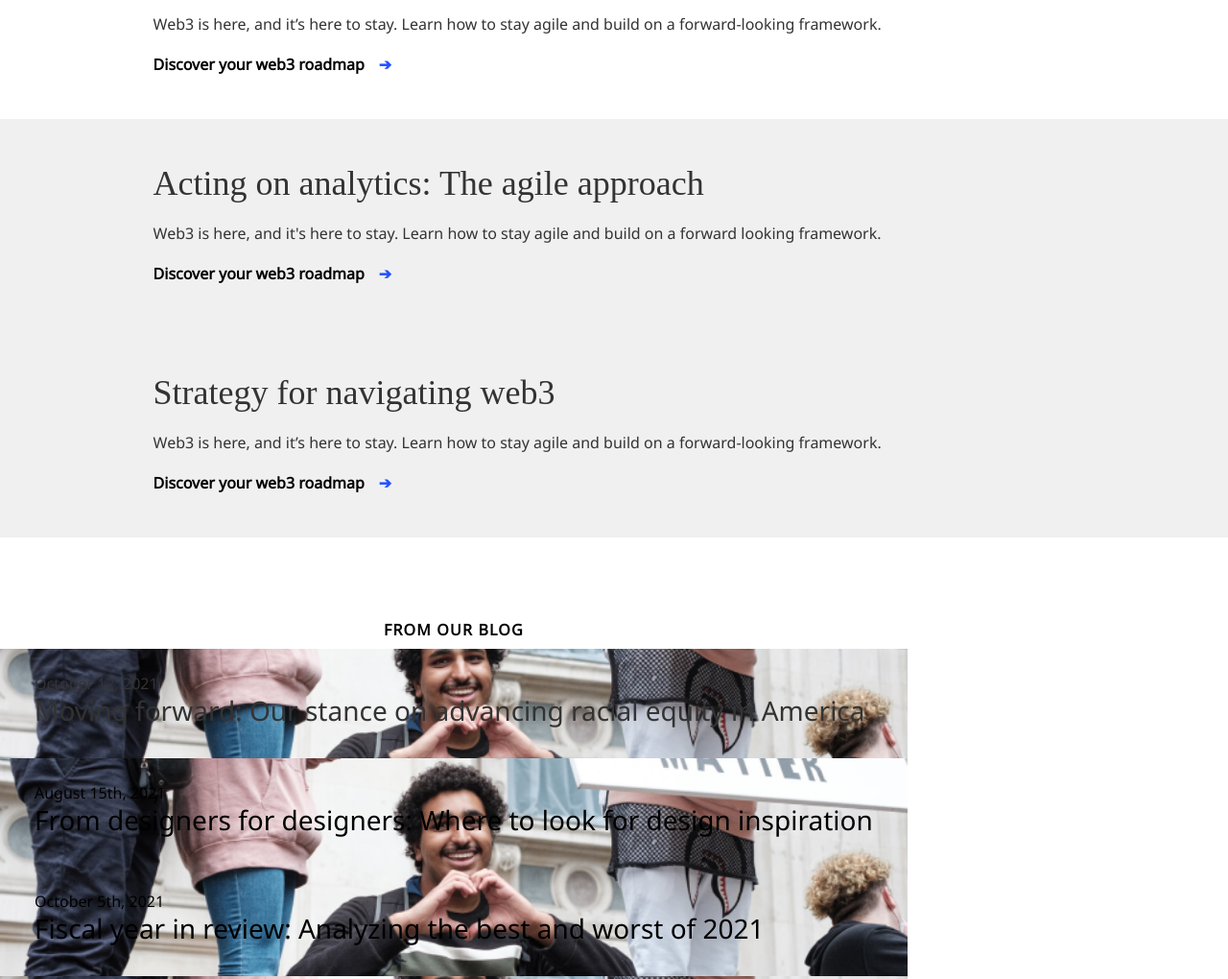
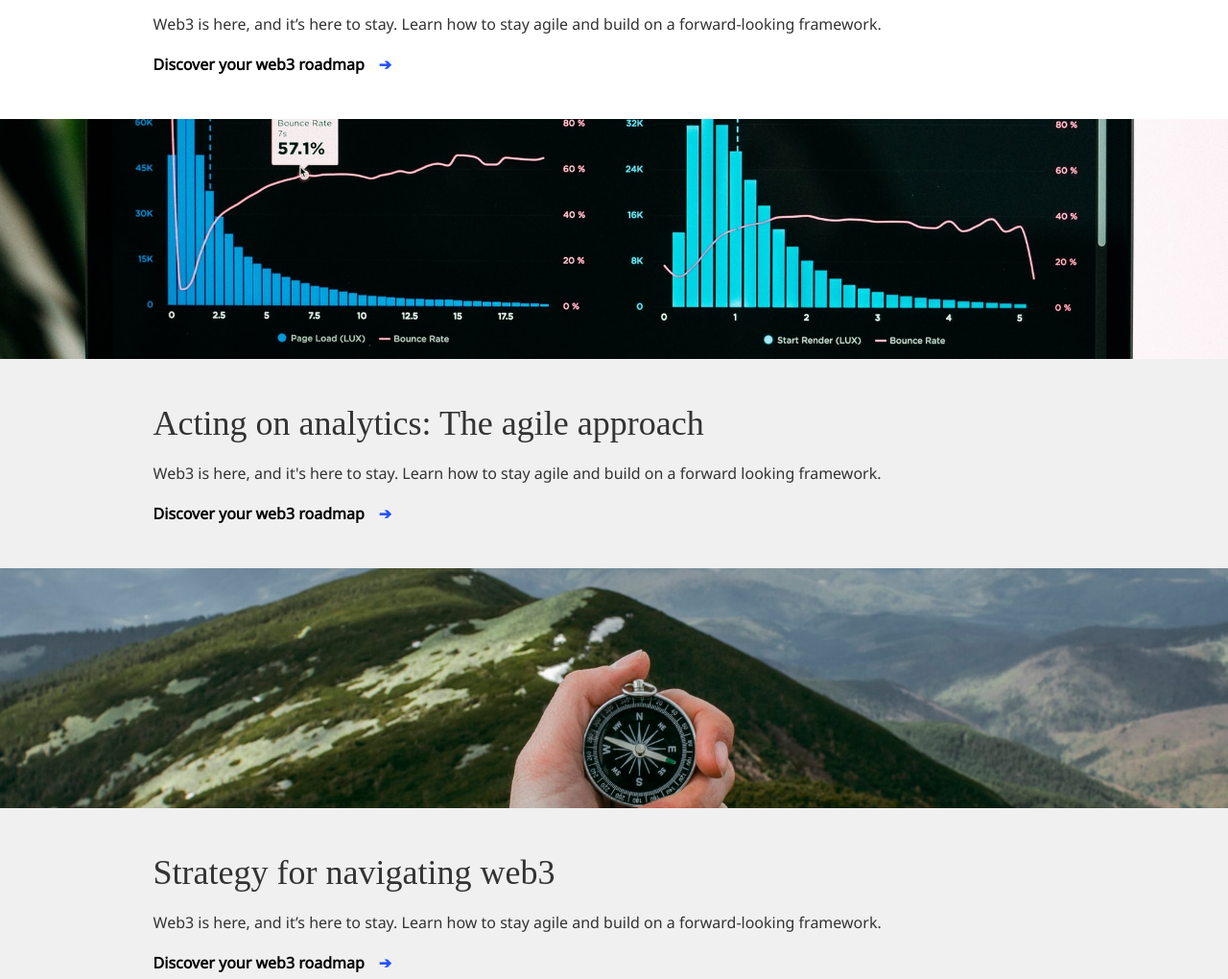
Before and after one commit to greenfieldian/site, a Gatsby site: page / in a window 1280 px wide. Shown: the part 780-1800 px from the top of the page at 96% size. Built offline with nearby package versions, Linux system fonts and the light colour scheme; Gatsby itself is replaced by a stand-in of ours.

Commit message:
home post image

```diff
--- a/src/pages/homepage.module.css
+++ b/src/pages/homepage.module.css
@@ -28,11 +28,19 @@
     padding-top: 48px;
 }
 /* Homepage Insights Posts */
-.hybrid_post_image {
-    background-image: url(../assets/hybrid-homepage-post.png);
+.post_image {
     background-size: cover;
     background-position: center center;
     min-height: 250px;
+}
+.hybrid_post_image {
+    background-image: url(../assets/hybrid-homepage-post.png);
+}
+.analytics_post_image {
+    background-image: url(../assets/acting-on-analytics-image.jpeg);
+}
+.web3_post_image {
+    background-image: url(../assets/navigating-web3-image.jpeg);
 }
 /* Homepage Insights Posts */
 .blog_feature {
--- a/src/pages/index.js
+++ b/src/pages/index.js
@@ -53,14 +53,14 @@ export default function Index() {
                 </div>
               </div>
             </div>
-            <div className={"item bg-white two-up-right" + " " + homepageStyles.hybrid_post_image}>
+            <div className={"item bg-white two-up-right" + " " + homepageStyles.hybrid_post_image + " " + homepageStyles.post_image}>
               <div></div>
             </div>
           </div>
         </section>
         <section>
           <div>
-            <div className="item bg-lightest-grey"></div>
+            <div className={"item bg-lightest-grey" + " " + homepageStyles.analytics_post_image + " " + homepageStyles.post_image}></div>
             <div className="item bg-lightest-grey">
               <div className={homepageStyles.item_content_wrap}>
                 <div className="text-wrapper container two-up-right">
@@ -75,7 +75,7 @@ export default function Index() {
           </div>
         </section>
         <section>
-          <div>
+          <div className="reverse-mobile">
             <div className="item bg-lightest-grey">
               <div className={homepageStyles.item_content_wrap}>
                 <div className="text-wrapper container two-up-left">
@@ -89,7 +89,7 @@ export default function Index() {
                 </div>
               </div>
             </div>
-            <div className="item bg-white"></div>
+            <div className={"item bg-white two-up-right" + " " + homepageStyles.web3_post_image + " " + homepageStyles.post_image}></div>
           </div>
         </section>
       </div>
```
Also changed, not shown: src/assets/acting-on-analytics-image.jpeg (added), src/assets/navigating-web3-image.jpeg (added).
